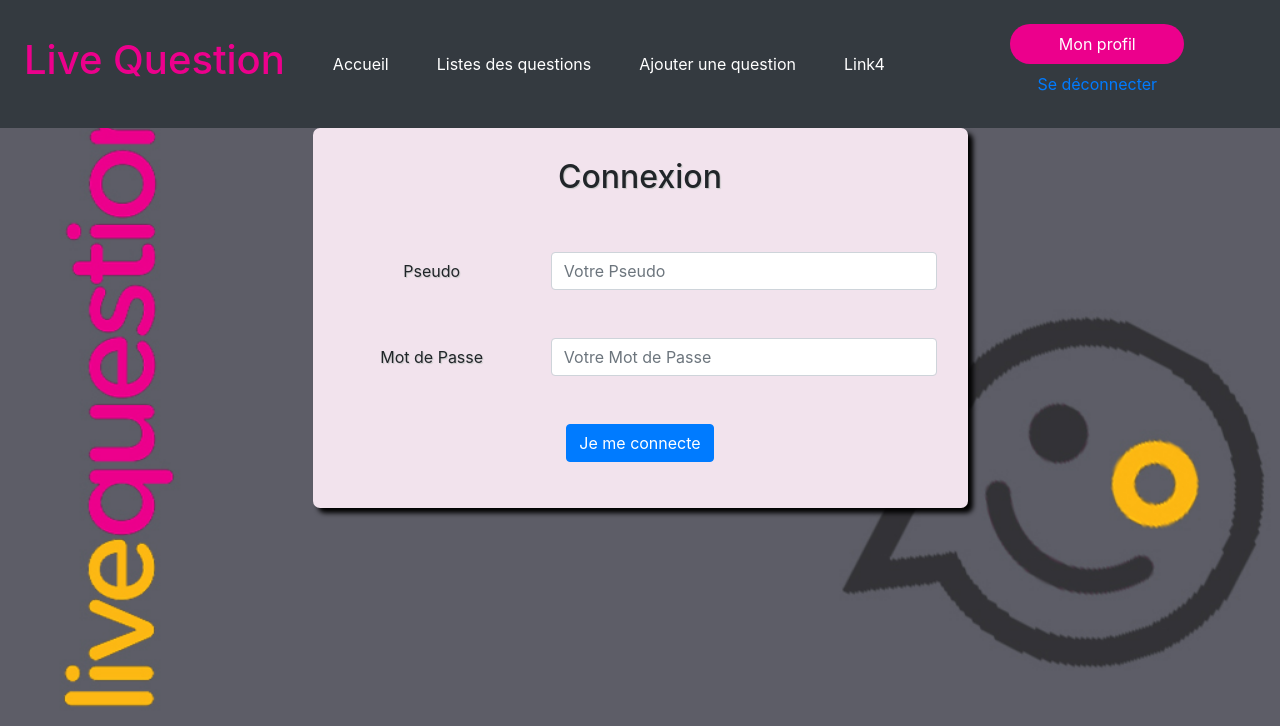
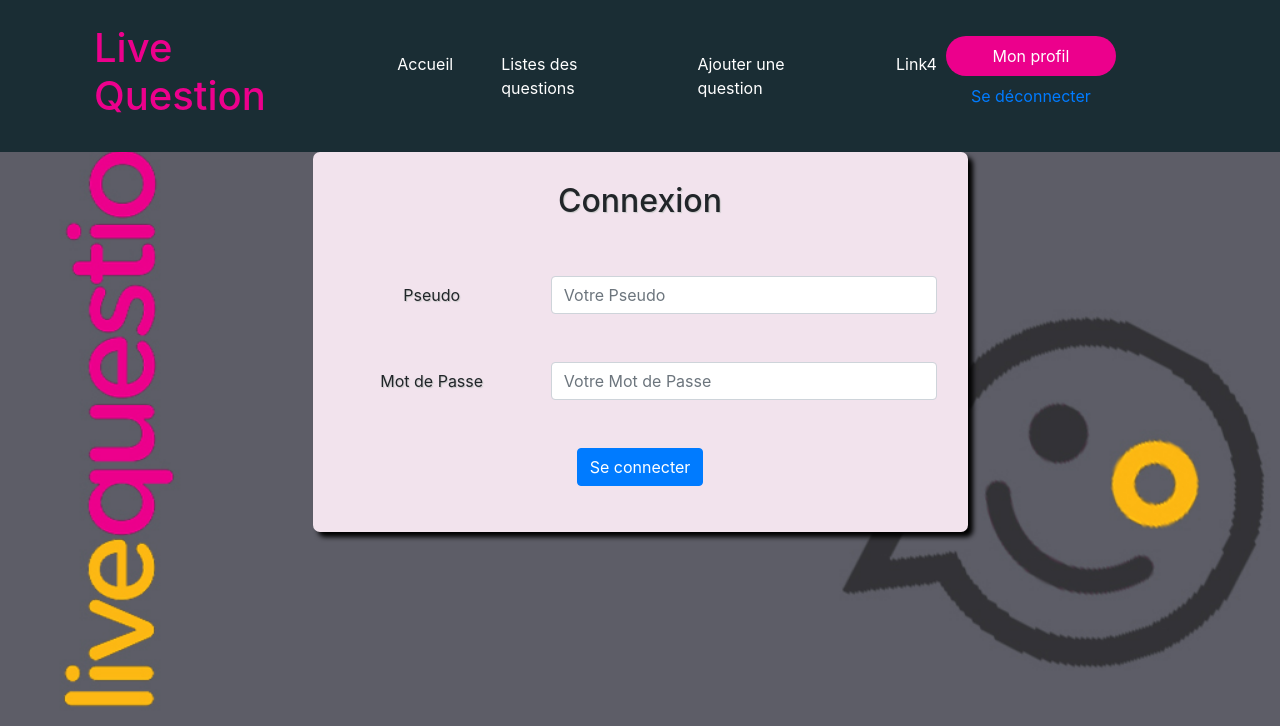
Before and after one commit to Madax60/Live_question, a PHP site: page /connexion.php in a window 1280 px wide. Shown: the top 726 px of the page. Run offline with PHP 8.4, Linux system fonts and the light colour scheme; the visitor is signed in with stand-in values (Sample User, id 1); data that the repository does not hold is empty.

Commit message:
Ajout général

```diff
--- a/connexion.php
+++ b/connexion.php
@@ -1,7 +1,7 @@
 <?php
 
 $bodyClass = "bgConnex";
-
+include_once ("traitement/traitement_connexion.php");
 include_once ("includes/header.php");
 ?>
 
@@ -12,20 +12,20 @@ include_once ("includes/header.php");
 	         <br /><br />
 	         <form method="POST" action="">
 	             <div class="form-group row">
-    					<label align="center" for="pseudo" class="col-sm-4 col-form-label">Pseudo</label>
+					<label align="center" for="mailconnect" class="col-sm-4 col-form-label">Pseudo</label>
 					<div class="col-sm-8">
-      						<input type="text" class="form-control" id="pseudo" placeholder="Votre Pseudo">
+  						<input type="text" class="form-control" name="mailconnect" id="mailconnect" placeholder="Votre Pseudo">
 					</div>
 					</div>
 					<div class="form-group row mt-5" style="">
-    					<label align="center" for="mdp" class="col-sm-4 col-form-label">Mot de Passe</label>
+					<label align="center" for="mdpconnect" class="col-sm-4 col-form-label">Mot de Passe</label>
 					<div class="col-sm-8">
-      						<input type="text" class="form-control" id="mdp" placeholder="Votre Mot de Passe">
+  						<input type="text" class="form-control" name="mdpconnect" id="mdpconnect" placeholder="Votre Mot de Passe">
 					</div>
 					</div>
 
 	            <div class="form-group row" style="margin-top:6vh; ">
-		               <button type="submit" name="formconnexion"class="btn btn-primary my-auto mx-auto">Je me connecte</button>
+	               <button type="submit" name="formconnect"class="btn btn-primary my-auto mx-auto">Se connecter</button>
 	            </div>
 	         </form>
 	         <?php
--- a/css/styles.css
+++ b/css/styles.css
@@ -44,9 +44,12 @@ a,a:hover{
 	color:white;
 }
 
+.bgaccueil{
+	background-color: #1a2d34;
+}
+
 #accueil{
 	height:85vh;
-    background-color: #002A37;
     border-bottom-left-radius:50% 10%;
     border-bottom-right-radius:50% 10%;
 }
--- a/includes/header.php
+++ b/includes/header.php
@@ -16,9 +16,9 @@ include_once("./traitement/traitement_profil.php")
 	</head>
 <body <?php if (isset($bodyClass)) { echo 'class="'.$bodyClass.'"'; } ?>>
   	<div class="container-fluid m-0 p-0">
-
-		<!-- navbar (+ logo) + responsive (conversion en icon hamburger) -->
-			<nav class="navbar navbar-dark bg-dark navbar-expand-lg p-4">
+  		<!-- navbar (+ logo) + responsive (conversion en icon hamburger) -->
+  		<section class="bgaccueil">
+  			<nav class="container navbar navbar-expand-lg p-4">
 				<h1 class="textP"><a class="textP" href="#">Live Question</a></h1>
 				<button class="navbar-toggler" type="button" data-toggle="collapse" data-spy="scroll" data-target="#navbarSupportedContent" aria-controls="navbarSupportedContent" aria-expanded="false" aria-label="Toggle navigation">
 					<span class="navbar-toggler-icon"></span>
@@ -66,3 +66,6 @@ include_once("./traitement/traitement_profil.php")
 				</div>
 
 			</nav>
+
+
+  		</section>
--- a/traitement/traitement_connexion.php
+++ b/traitement/traitement_connexion.php
@@ -1,7 +1,7 @@
 <?php
 include_once('./traitement/connexiondb.php'); // Fichier PHP contenant la connexion à votre BDDgenre
 
-if(isset($_POST['formconnection']))
+if(isset($_POST['formconnect']))
 {
    $mailconnect = htmlspecialchars($_POST['mailconnect']);
    $mdpconnect = htmlspecialchars($_POST['mdpconnect']);
--- a/traitement/traitement_question.php
+++ b/traitement/traitement_question.php
@@ -1,6 +1,6 @@
 <?php
 include_once('./traitement/connexiondb.php'); // Fichier PHP contenant la connexion à votre BDD
 
-$questions = $bdd->query('SELECT question.* , Pseudo_profil, Libelle_categorie FROM question INNER JOIN profil ON question.Id_profil = profil.Id_profil INNER JOIN categorie ON question.Id_categorie = categorie.Id_categorie');
+$questions = $bdd->query('SELECT question.* , Pseudo_profil, Libelle_categorie FROM question INNER JOIN profil ON question.Id_profil = profil.Id_profil INNER JOIN categorie ON question.Id_categorie = categorie.Id_categorie ORDER BY Id_question desc');
 
 ?>
```
Also changed, not shown: concours.php (added, +27 -0 lines), index.php (+5 -5 lines), inscription.php (+9 -8 lines), profil_desin.php (line endings or trailing spaces). Lines whose indentation alone changed are shown as unchanged.
